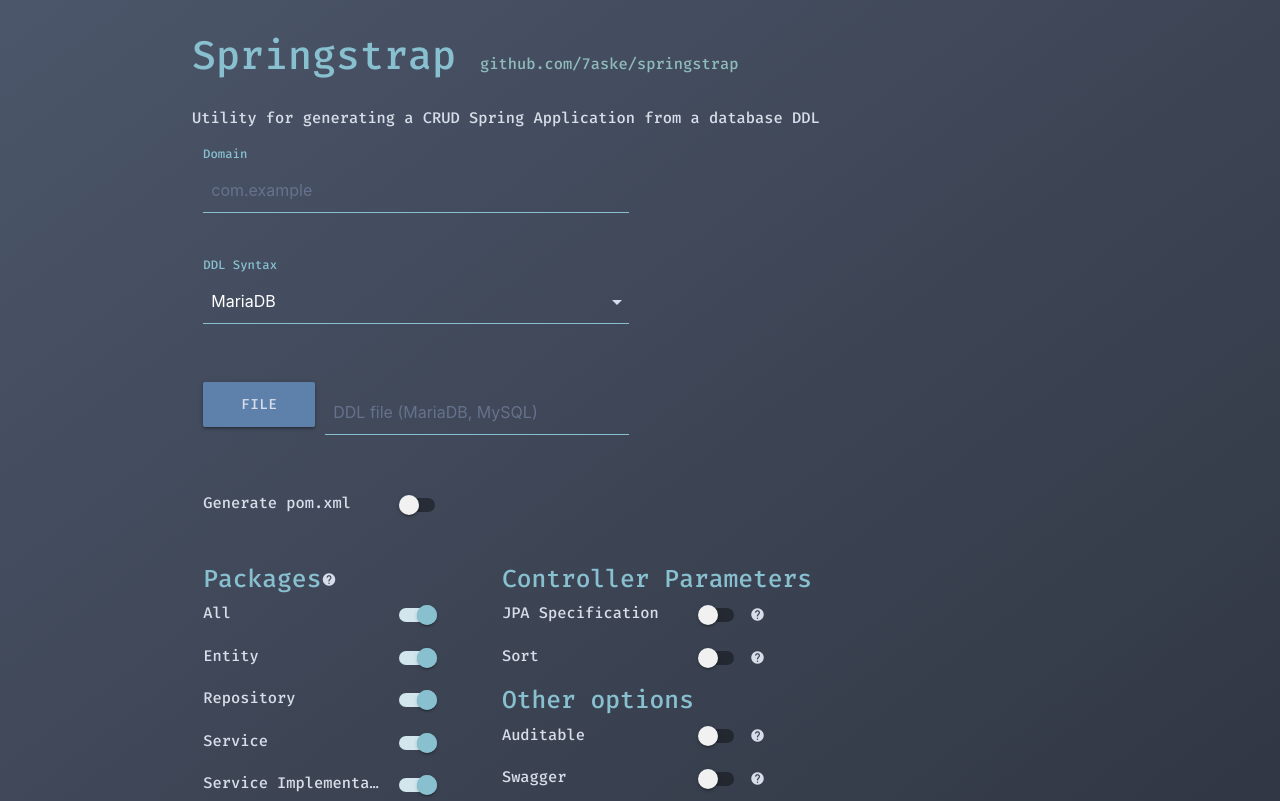
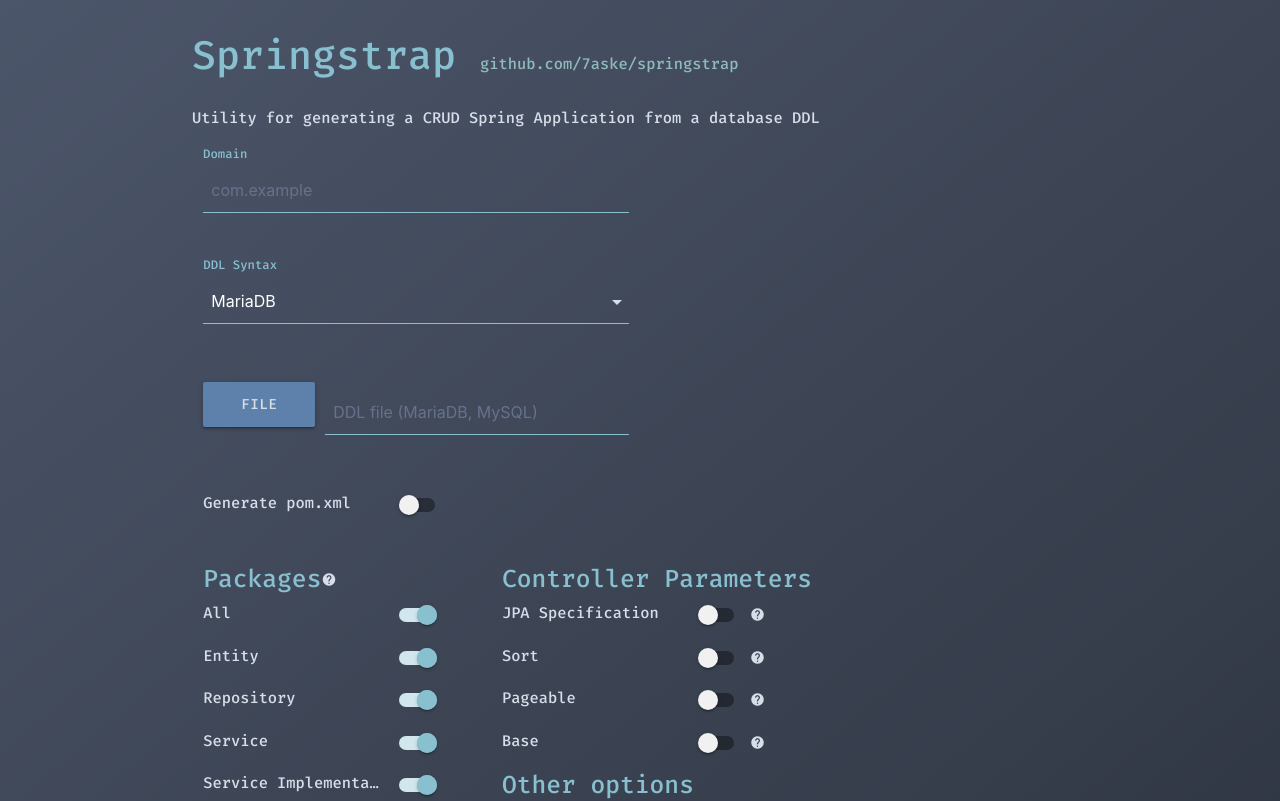
Before and after one commit to 7aske/springstrap-web, a React (Create React App) app: page / in a window 1280 px wide. Shown: the top 801 px of the page. Built offline with nearby package versions, Linux system fonts and the light colour scheme.

Commit message:
added pageable and base buttons for generating those options

```diff
--- a/src/App.tsx
+++ b/src/App.tsx
@@ -25,6 +25,8 @@
 		swagger: false,
 		security: false,
 		domain: "",
+		pageable: false,
+		base: false,
 		output: undefined,
 		tables: undefined,
 		type: "mariadb",
@@ -128,7 +130,13 @@
 			val = e.target.value;
 			setPomOptions({...pomOptions, groupId: e.target.value});
 		}
-		setOptions({...options, [prop]: val});
+		const _options = {...options, [prop]: val};
+		if (prop === "pageable" && val && !_options.specification) {
+			_options.sort = false;
+		} else if (prop === "sort" && val && !_options.specification) {
+			_options.pageable = false;
+		}
+		setOptions(_options);
 	};
 
 	const handlePomOptionsInput = (e: ChangeEvent<HTMLInputElement>) => {
@@ -455,6 +463,46 @@
 								</div>
 							</div>
 						</div>
+						<div className="row">
+							<div className="col s12 switch-flex">
+								<div className="truncate">
+									Pageable
+								</div>
+								<div className="switch">
+									<label>
+										<input onChange={handleToggleSwitch}
+											   checked={options.pageable}
+											   name={"pageable"}
+											   type="checkbox"/>
+										<span className="lever"/>
+									</label>
+									<i data-for="pageable-info"
+									   data-tip="Add converter and request parameter for using Spring Pageable objects in entity controllers"
+									   className="material-icons tiny">help</i>
+									<ReactTooltip id="pageable-info" effect="solid" place="right" type="dark"/>
+								</div>
+							</div>
+						</div>
+						<div className="row">
+							<div className="col s12 switch-flex">
+								<div className="truncate">
+									Base
+								</div>
+								<div className="switch">
+									<label>
+										<input onChange={handleToggleSwitch}
+											   checked={options.base}
+											   name={"base"}
+											   type="checkbox"/>
+										<span className="lever"/>
+									</label>
+									<i data-for="base-info"
+									   data-tip="Add base repository, service and service implementations to reduce boilerplate code"
+									   className="material-icons tiny">help</i>
+									<ReactTooltip id="base-info" effect="solid" place="right" type="dark"/>
+								</div>
+							</div>
+						</div>
 						<h5>Other options</h5>
 						<div className="row">
 							<div className="col s12 switch-flex">
```
